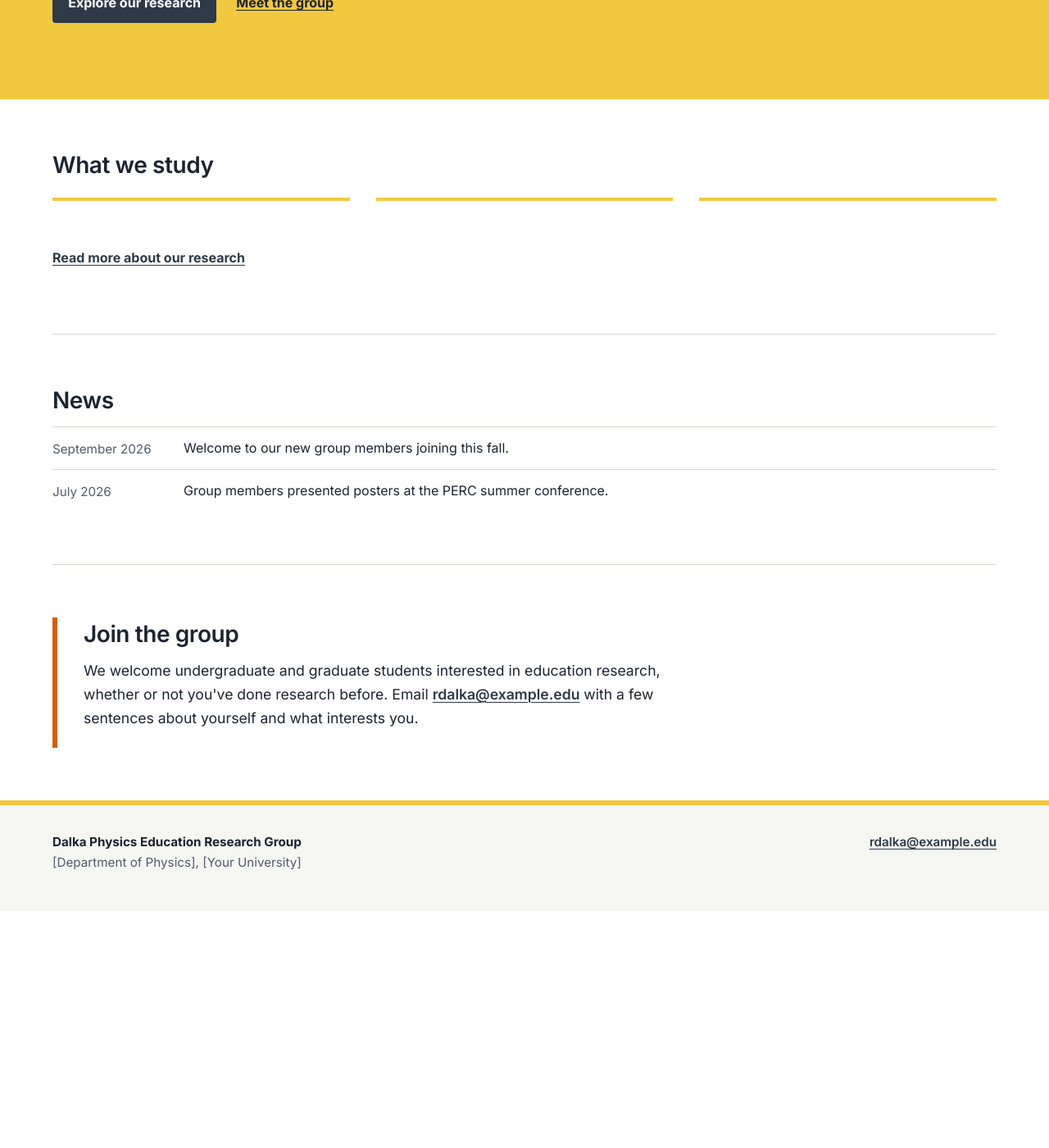
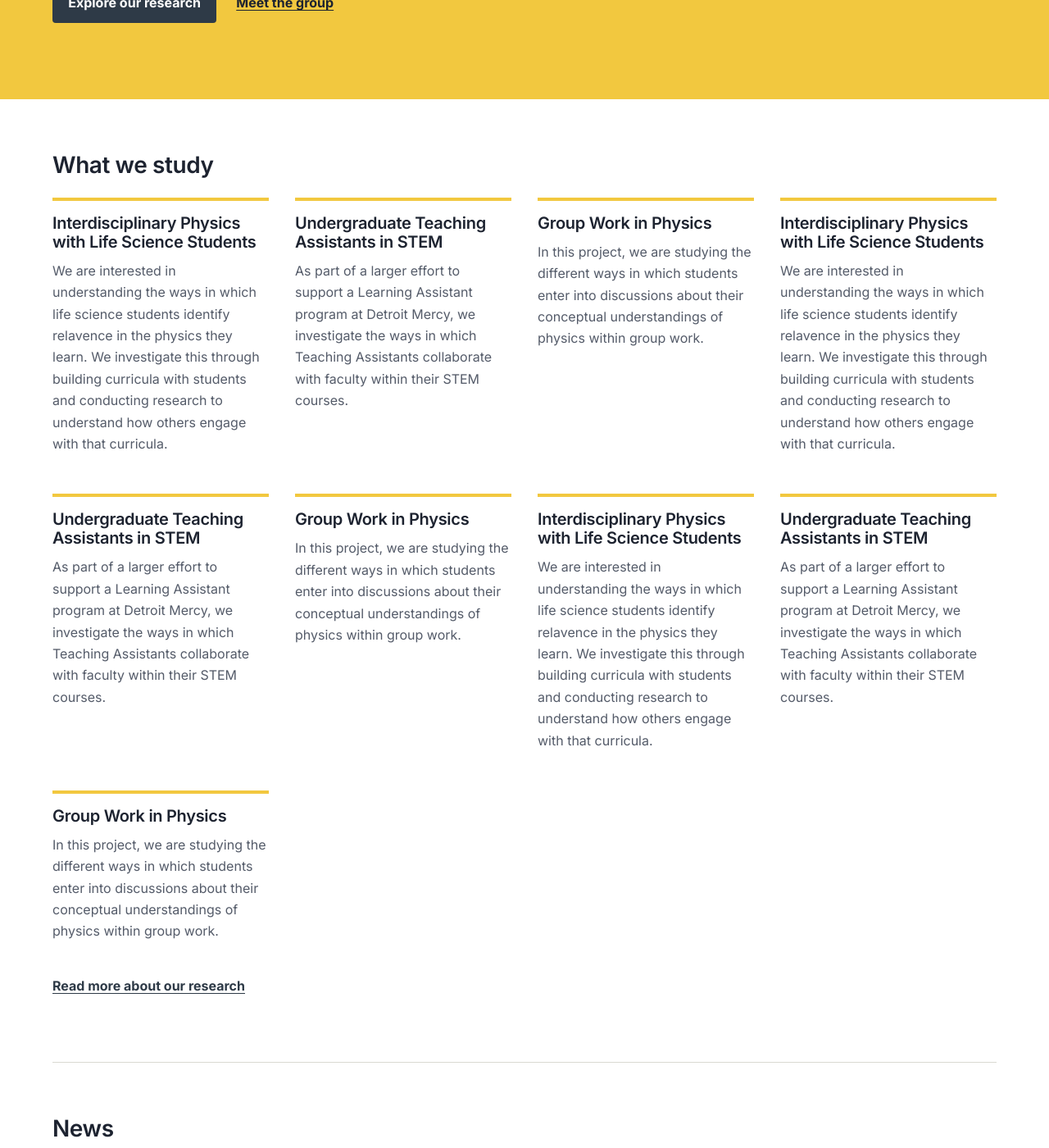
Before and after one commit to rpdalka/dalkaperg-site, a Jekyll site: the page built from index.html, in a window 1280 px wide and 1400 px high, scrolled down 409 px. Shown: the whole window at 82% size. Built offline with Jekyll 4.4.1, drawn with Linux system fonts in a browser that asks for light colours; before the commit the page ends 1520 px from its top, so only the background shows below that.

Commit message:
Update index.html

```diff
--- a/index.html
+++ b/index.html
@@ -19,8 +19,16 @@ layout: default
   <ul class="areas">
     {% for area in site.data.research %}
     <li>
-      <h3>{{ Interdisciplinary Physics with Life Science Students }}</h3>
-      <p>{{ We are interested in understanding the ways in which life science students identify relavence in the physics they learn. We investigate this through building curricula with students and conducting research to understand how others engage with that curricula. }}</p>
+      <h3>Interdisciplinary Physics with Life Science Students</h3>
+      <p>We are interested in understanding the ways in which life science students identify relavence in the physics they learn. We investigate this through building curricula with students and conducting research to understand how others engage with that curricula.</p>
+    </li>
+    <li>
+      <h3>Undergraduate Teaching Assistants in STEM</h3>
+      <p>As part of a larger effort to support a Learning Assistant program at Detroit Mercy, we investigate the ways in which Teaching Assistants collaborate with faculty within their STEM courses.</p>
+    </li>
+    <li>
+      <h3>Group Work in Physics</h3>
+      <p>In this project, we are studying the different ways in which students enter into discussions about their conceptual understandings of physics within group work.</p>
     </li>
     {% endfor %}
   </ul>
```
